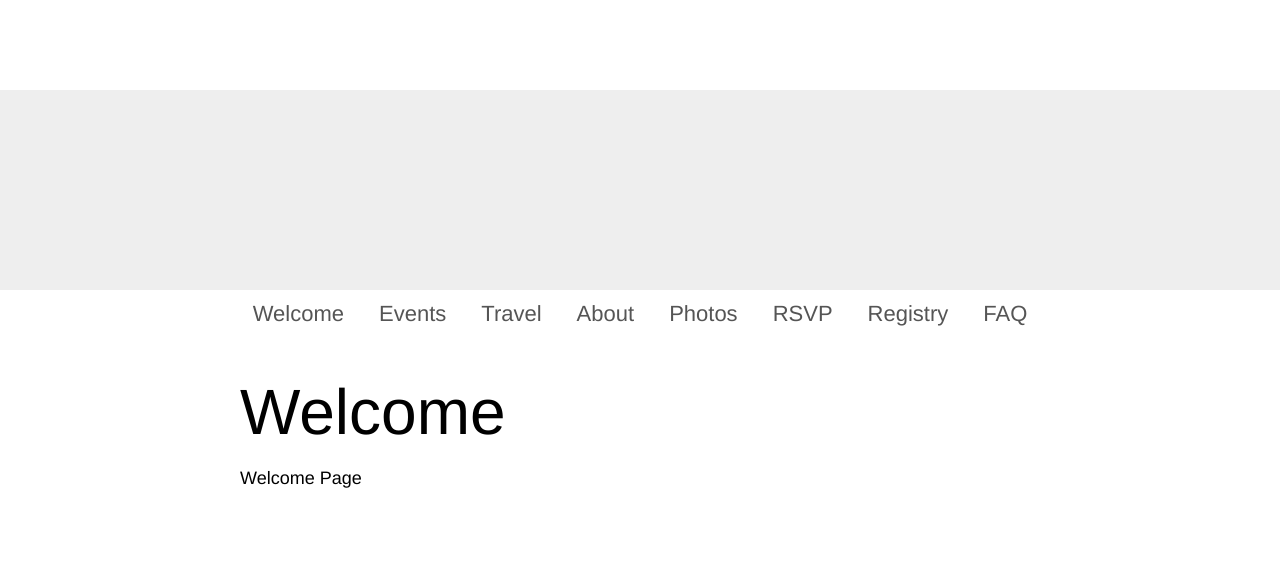
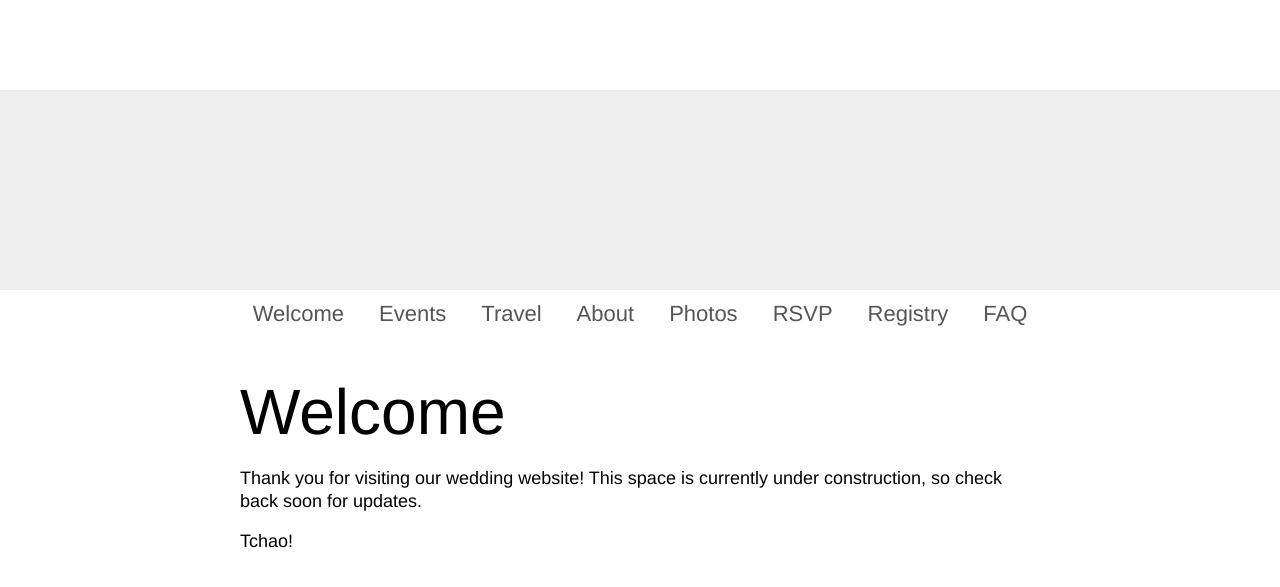
Before and after one commit to dnschnur/piday.github.com, a Jekyll site: the page built from index.md, in a window 1280 px wide. Shown: the top 587 px of the page. Built offline with Jekyll 4.4.1, drawn with Linux system fonts in a browser that asks for light colours.

Commit message:
Added welcome message
I added some placeholder welcome message to be edited later on.

```diff
--- a/index.md
+++ b/index.md
@@ -4,4 +4,6 @@ layout: default
 
 ## Welcome ##
 
-Welcome Page
+Thank you for visiting our wedding website! This space is currently under construction, so check back soon for updates.
+
+Tchao!
```
